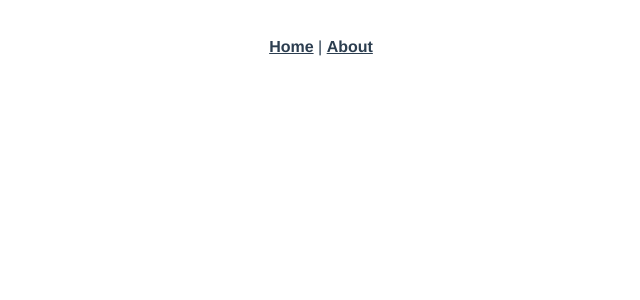
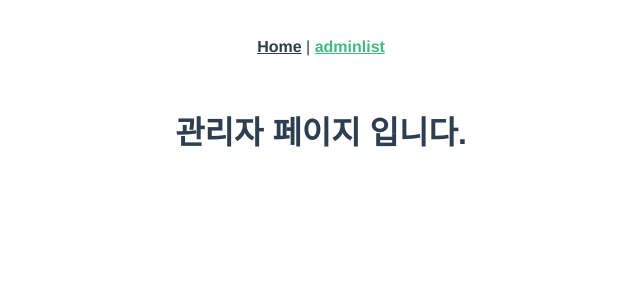
Before and after one commit to team-nurim/nurim-plus-view, a Vue app: page /adminlist in a window 1280 px wide. Before the commit this address had no page. Shown: the top 300 px of the page, without its empty margins (319-959 px from the left). Built offline with nearby package versions, Linux system fonts and the light colour scheme.

Commit message:
-first commit-

```diff
--- a/package.json
+++ b/package.json
@@ -8,6 +8,7 @@
     "lint": "vue-cli-service lint"
   },
   "dependencies": {
+    "axios": "^1.6.8",
     "core-js": "^3.8.3",
     "vue": "^3.2.13",
     "vue-router": "^4.0.3",
--- a/src/App.vue
+++ b/src/App.vue
@@ -1,7 +1,7 @@
 <template>
   <nav>
     <router-link to="/">Home</router-link> |
-    <router-link to="/about">About</router-link>
+    <router-link to="/adminlist">adminlist</router-link>
   </nav>
   <router-view/>
 </template>
--- a/src/router/index.js
+++ b/src/router/index.js
@@ -1,11 +1,17 @@
 import { createRouter, createWebHistory } from 'vue-router'
 import HomeView from '../views/HomeView.vue'
+import AdminList from '../views/AdminList.vue'
 
 const routes = [
   {
     path: '/',
     name: 'home',
     component: HomeView
+  },
+  {
+    path: '/adminlist',
+    name: 'adminlist',
+    component: AdminList
   },
   {
     path: '/about',
--- /dev/null
+++ b/src/views/AdminList.vue
@@ -0,0 +1,5 @@
+<template>
+  <div class="adminlist">
+   <h1>관리자 페이지 입니다.</h1>
+  </div>
+</template>
```
Also changed, not shown: 1 other file (tests, documents, lock files or other folders).
